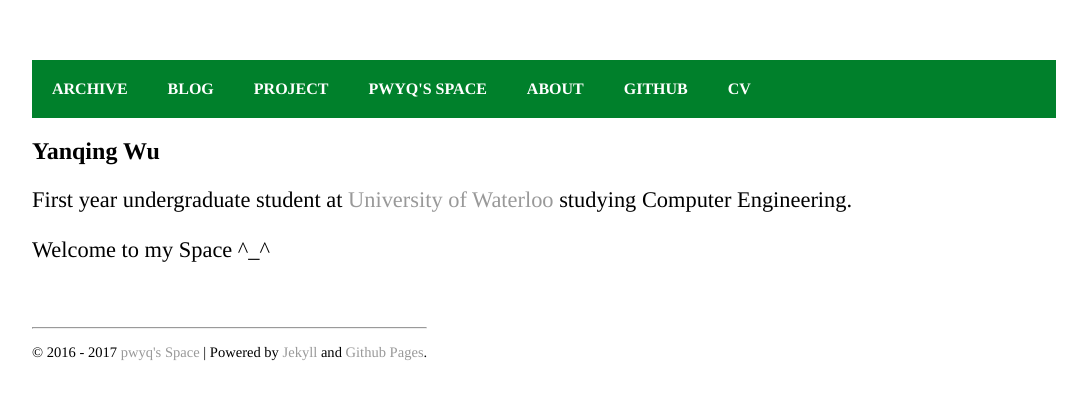
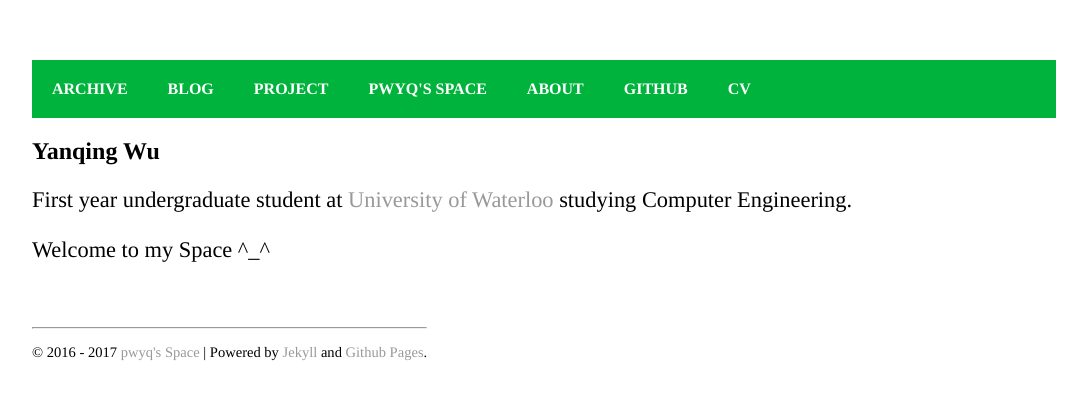
Before and after one commit to pwyq/blog, a Jekyll site: the page built from index.html, in a window 1280 px wide. Shown: the top 400 px of the page, without its empty margins (96-1183 px from the left). Built offline with Jekyll 4.4.1, drawn with Linux system fonts in a browser that asks for light colours.

Commit message:
adjust color

```diff
--- a/css/main.css
+++ b/css/main.css
@@ -16,10 +16,10 @@ nav ul {
 	overflow: hidden;
     list-style-type: none;
     font-weight: bold;
-	background-color: #00802b;
+	background-color: #00b33c;
 }
 
-/*#00802b - darker, #80ffaa - lighter*/
+/*#00b33c - darker, #00cc44 - lighter*/
 nav ul li {
     display: inline;
 	float: left;
@@ -27,7 +27,7 @@ nav ul li {
 }
 
 nav ul li:hover {
-    background-color: #80ffaa;
+    background-color: #00cc44;
 }
 
 nav ul li a {
@@ -38,7 +38,7 @@ nav ul li a {
 	text-decoration: none;
 }
 nav ul li a:hover {
-    background: -webkit-linear-gradient(#00e6ac, #f2f2f2);
+    background: -webkit-linear-gradient(#00cc99, #f2f2f2);
     -webkit-background-clip: text;
     -webkit-text-fill-color: transparent;
 	text-decoration: none;
```
